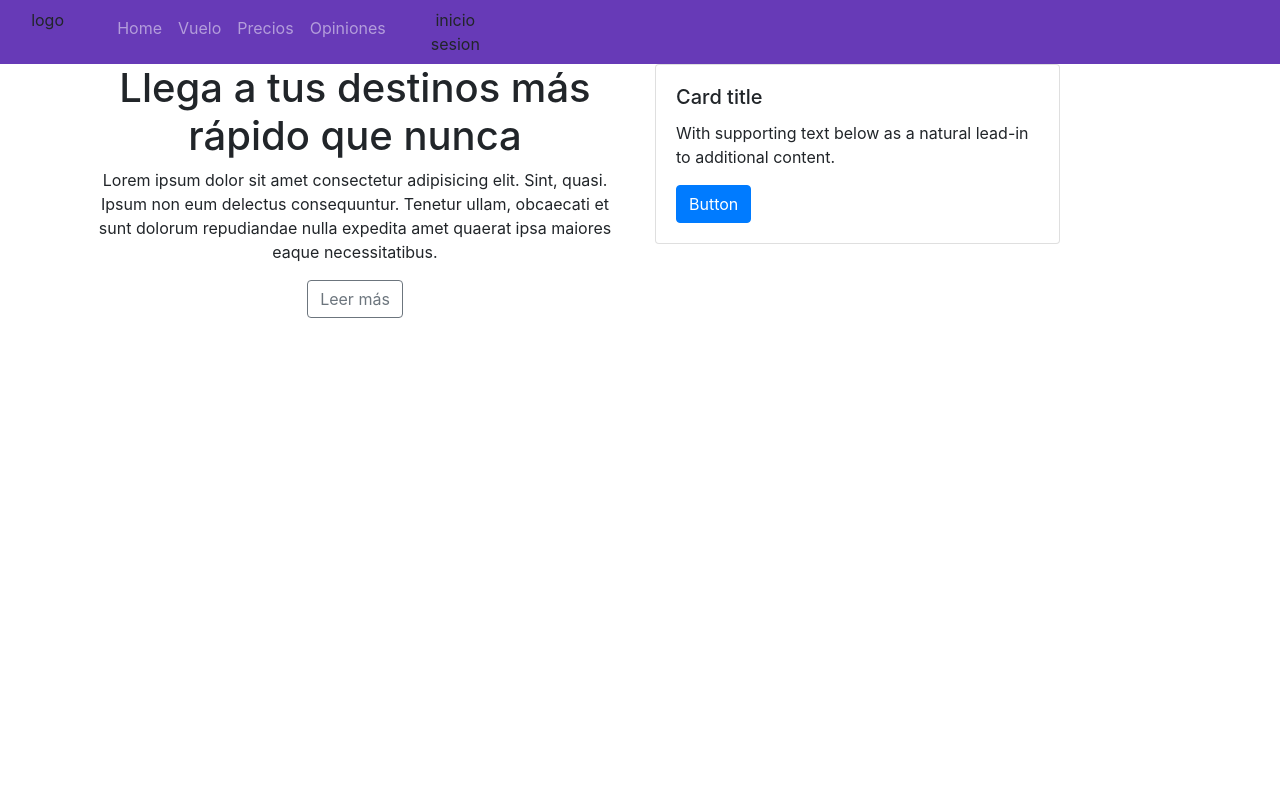
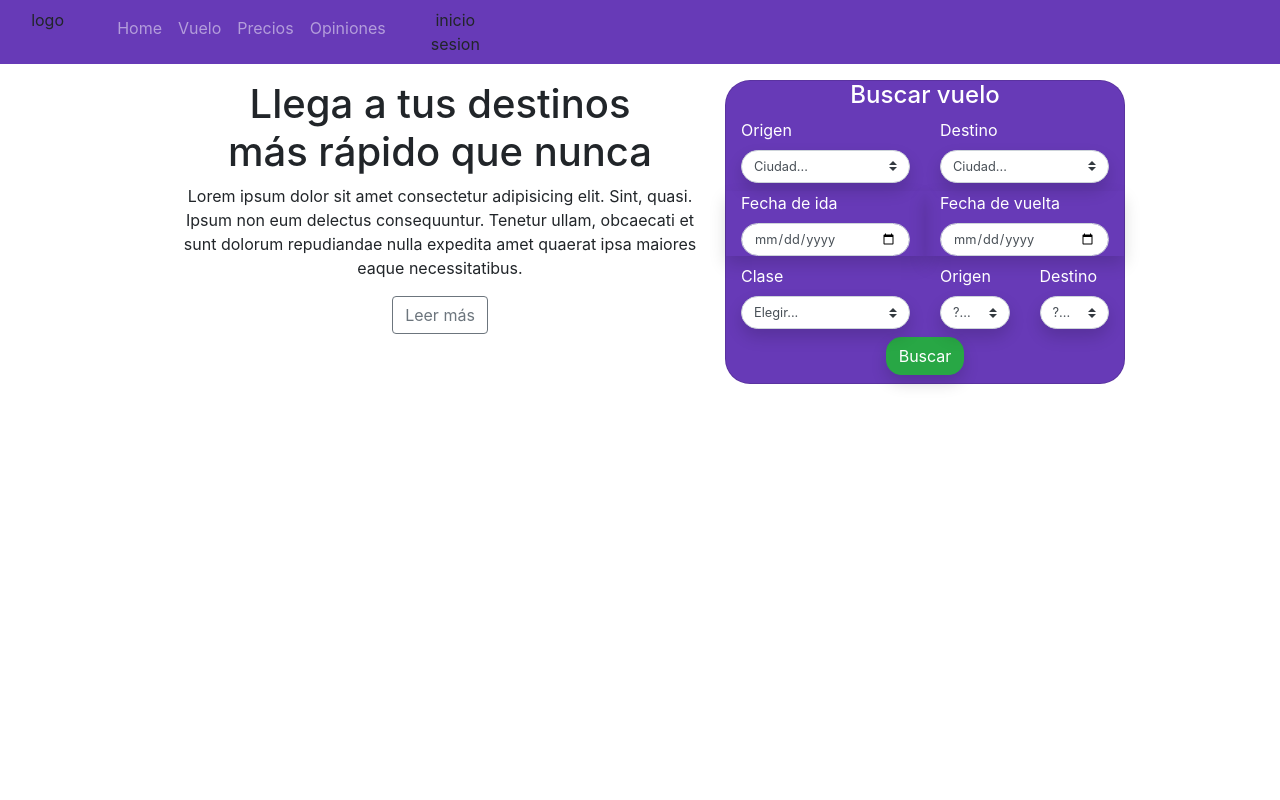
Before and after one commit to jeffos1/proyecto_vuelo, a Flask app: page / in a window 1280 px wide. Run offline with Flask 2, Linux system fonts and the light colour scheme.

Commit message:
Buscar vuelo

```diff
--- a/Frontend/static/css/estilo.css
+++ b/Frontend/static/css/estilo.css
@@ -0,0 +1,29 @@
+.radius_10 {
+    border-radius: 10px;
+}
+
+.bg_purple {
+    background-color: #673ab7;
+}
+
+.radius_15 {
+    border-radius: 15px;
+}
+
+.radius_20 {
+    border-radius: 20px;
+}
+
+.radius_25 {
+    border-radius: 25px;
+}
+
+.input_text {
+    font-size: 0.8rem;
+}
+
+.shadow {
+    -webkit-box-shadow: 0 6px 4px -4px black;
+    -moz-box-shadow: 0 6px 4px -4px black;
+    box-shadow: 0 6px 4px -4px black;
+}
--- a/Frontend/templates/home.html
+++ b/Frontend/templates/home.html
@@ -1,21 +1,111 @@
 {% extends 'index.html' %}
 
 {% block head %}
+
 <title>Home</title>
 {% endblock %}
 
 {% block body %}
 <div class="container">
-        <div class="row">
-            <div class="col text-center">
+    <div class="row justify-content-sm-center my-3">
+        <div class="col-md-6 text-center">
             <h1>
-                    Llega a tus destinos
+                Llega a tus destinos <br>
                 más rápido que nunca
             </h1>
-                <p> Lorem ipsum dolor sit amet consectetur adipisicing elit. Sint, quasi. Ipsum non eum delectus consequuntur. Tenetur ullam, obcaecati et sunt dolorum repudiandae nulla expedita amet quaerat ipsa maiores eaque necessitatibus.</p>
+            <p> Lorem ipsum dolor sit amet consectetur adipisicing elit. Sint, quasi. Ipsum non eum delectus
+                consequuntur. Tenetur ullam, obcaecati et sunt dolorum repudiandae nulla expedita amet quaerat ipsa
+                maiores eaque necessitatibus.</p>
             <button type="button" class="btn btn-outline-secondary">Leer más</button>
+
+
         </div>
-            <div class="col">
+        <div class="col-md-5 card text-white bg_purple radius_25" style="max-width: 25rem;">
+            <div class="row justify-content-center">
+                <h4 class="col-md-12 text-center">Buscar vuelo</h4>
+
+
+                <div class="col-md-6 mb-2 ">
+                    <label for="ciudad_origen">Origen</label>
+                    <select class="custom-select w-100 radius_25 input_text shadow" id="ciudad_origen" required>
+                        <option value="">Ciudad...</option>
+                        <option>Bogota</option>
+                        <option>Medellin</option>
+                        <option>Pasto</option>
+                    </select>
+                    <div class="invalid-feedback">
+                        Please select a valid country.
+                    </div>
+                </div>
+                <div class="col-md-6  mb-2">
+                    <label for="ciudad_destino">Destino</label>
+                    <select class="custom-select w-100 radius_25 input_text shadow" id="ciudad_destino" required>
+                        <option value="">Ciudad...</option>
+                        <option>Bogota</option>
+                        <option>Medellin</option>
+                        <option>Pasto</option>
+                    </select>
+                    <div class="invalid-feedback">
+                        Por favor selecione una opcion
+                    </div>
+                </div>
+
+
+                <div class="md-form col-md-6 md-outline datepicker shadow mb-2">
+                    <label for="example">Fecha de ida</label>
+                    <input placeholder="Select date" type="date" id="example" class="form-control input_text radius_25">
+
+                </div>
+
+                <div class="md-form col-md-6 datepicker shadow mb-2">
+                    <label for="example">Fecha de vuelta</label>
+                    <input placeholder="Select date" type="date" id="example" class="form-control input_text radius_25">
+                </div>
+
+
+
+
+                <div class="col-md-6  mb-2">
+                    <label for="clase">Clase</label>
+                    <select class="custom-select w-100 radius_25 input_text shadow" id="clase" required>
+                        <option value="">Elegir...</option>
+                        <option>Economica</option>
+                        <option>Ejecutiva</option>
+                    </select>
+                    <div class="invalid-feedback">
+                        Por favor selecione una opcion
+                    </div>
+                </div>
+
+                <div class="col-md-3 mb-2 ">
+                    <label for="adultos">Origen</label>
+                    <select class="custom-select w-100 radius_25 input_text shadow" id="adultos" required>
+                        <option value="">?...</option>
+                        <option>1</option>
+                        <option>2</option>
+                        <option>3</option>
+                    </select>
+                    <div class="invalid-feedback">
+                        Por favor selecione una opcion
+                    </div>
+                </div>
+                <div class="col-md-3  mb-2">
+                    <label for="ninos">Destino</label>
+                    <select class="custom-select w-100 radius_25 input_text shadow" id="ninos" required>
+                        <option value="">?...</option>
+                        <option>1</option>
+                        <option>2</option>
+                        <option>3</option>
+                    </select>
+                    <div class="invalid-feedback">
+                        Por favor selecione una opcion
+                    </div>
+                </div>
+                <button class="btn btn-success radius_15 shadow mb-2" type="submit">Buscar</button>
+
+            </div>
+        </div>
+        <!-- <div class="col">
             <div class="card w-75">
                     <div class="card-body">
                       <h5 class="card-title">Card title</h5>
@@ -23,7 +113,7 @@
                       <a href="#" class="btn btn-primary">Button</a>
                     </div>
                   </div>
-            </div>
+        </div> -->
     </div>
 </div>
 {% endblock %}
--- a/Frontend/templates/index.html
+++ b/Frontend/templates/index.html
@@ -1,14 +1,17 @@
 <!DOCTYPE html>
 <html lang="es">
+
 <head>
   <meta charset="UTF-8">
   <meta http-equiv="X-UA-Compatible" content="IE=edge">
   <meta name="viewport" content="width=device-width, initial-scale=1.0">
-    <link rel="stylesheet" href="https://cdn.jsdelivr.net/npm/bootstrap@4.5.3/dist/css/bootstrap.min.css" integrity="sha384-TX8t27EcRE3e/ihU7zmQxVncDAy5uIKz4rEkgIXeMed4M0jlfIDPvg6uqKI2xXr2" crossorigin="anonymous">
-
+  <link rel="stylesheet" href="https://cdn.jsdelivr.net/npm/bootstrap@4.5.3/dist/css/bootstrap.min.css"
+    integrity="sha384-TX8t27EcRE3e/ihU7zmQxVncDAy5uIKz4rEkgIXeMed4M0jlfIDPvg6uqKI2xXr2" crossorigin="anonymous">
+  <link rel="stylesheet" href="../static/css/estilo.css">
   {% block head %}{% endblock %}
 </head>
-<body>
+
+<body style="height: 100vh">
   <nav class="navbar navbar-expand-lg navbar-dark" style="background-color: #673ab7;">
     <!--  <a class="navbar-brand" href="/">Navbar</a>
         <button class="navbar-toggler" type="button" data-toggle="collapse" data-target="#navbarNav" aria-controls="navbarNav" aria-expanded="false" aria-label="Toggle navigation">
@@ -44,7 +47,12 @@
   </nav>
   {% block body %}{% endblock %}
 
-    <script src="https://code.jquery.com/jquery-3.5.1.slim.min.js" integrity="sha384-DfXdz2htPH0lsSSs5nCTpuj/zy4C+OGpamoFVy38MVBnE+IbbVYUew+OrCXaRkfj" crossorigin="anonymous"></script>
-    <script src="https://cdn.jsdelivr.net/npm/bootstrap@4.5.3/dist/js/bootstrap.bundle.min.js" integrity="sha384-ho+j7jyWK8fNQe+A12Hb8AhRq26LrZ/JpcUGGOn+Y7RsweNrtN/tE3MoK7ZeZDyx" crossorigin="anonymous"></script>
+  <script src="https://code.jquery.com/jquery-3.5.1.slim.min.js"
+    integrity="sha384-DfXdz2htPH0lsSSs5nCTpuj/zy4C+OGpamoFVy38MVBnE+IbbVYUew+OrCXaRkfj"
+    crossorigin="anonymous"></script>
+  <script src="https://cdn.jsdelivr.net/npm/bootstrap@4.5.3/dist/js/bootstrap.bundle.min.js"
+    integrity="sha384-ho+j7jyWK8fNQe+A12Hb8AhRq26LrZ/JpcUGGOn+Y7RsweNrtN/tE3MoK7ZeZDyx"
+    crossorigin="anonymous"></script>
 </body>
+
 </html>
```
Lines whose indentation alone changed are shown as unchanged.
